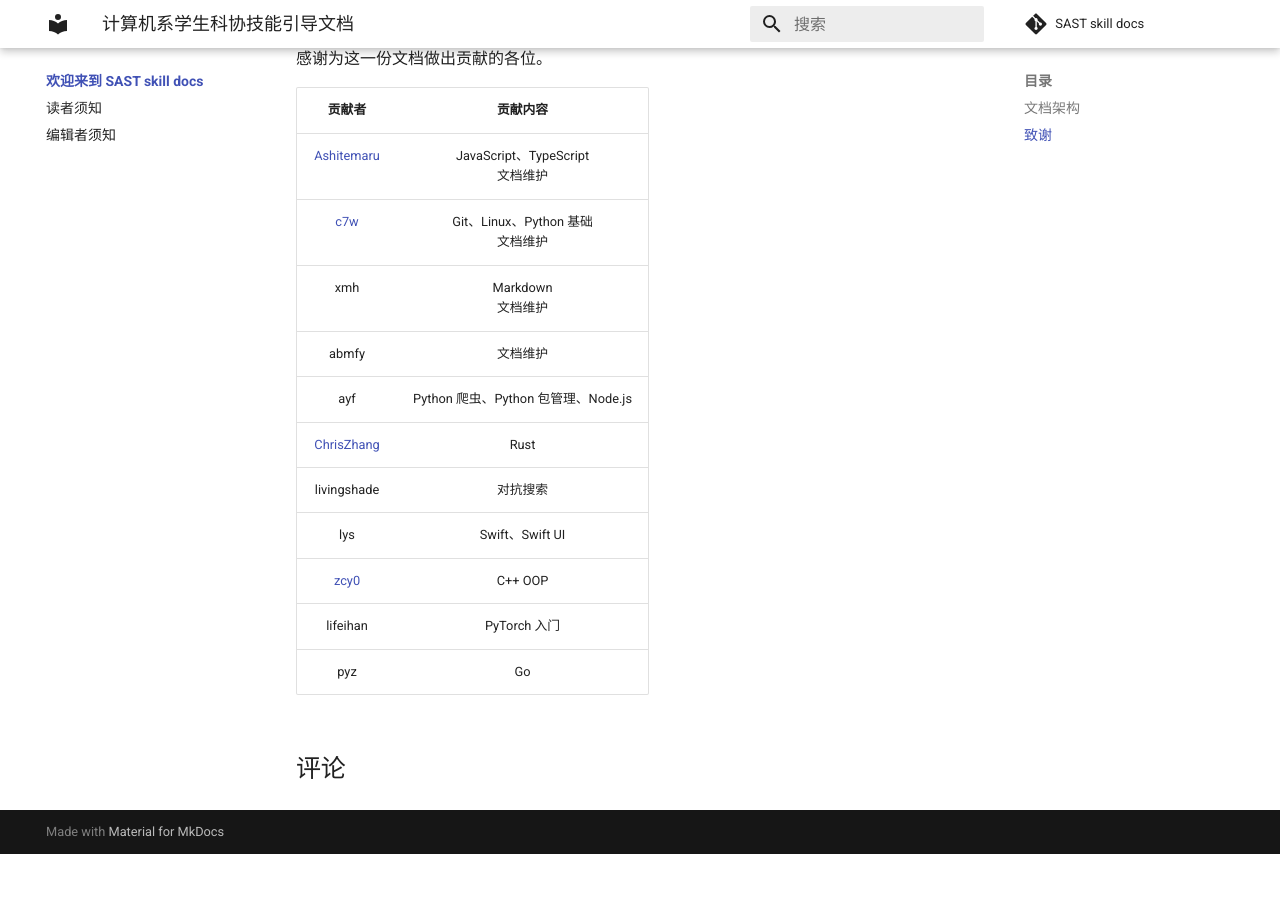
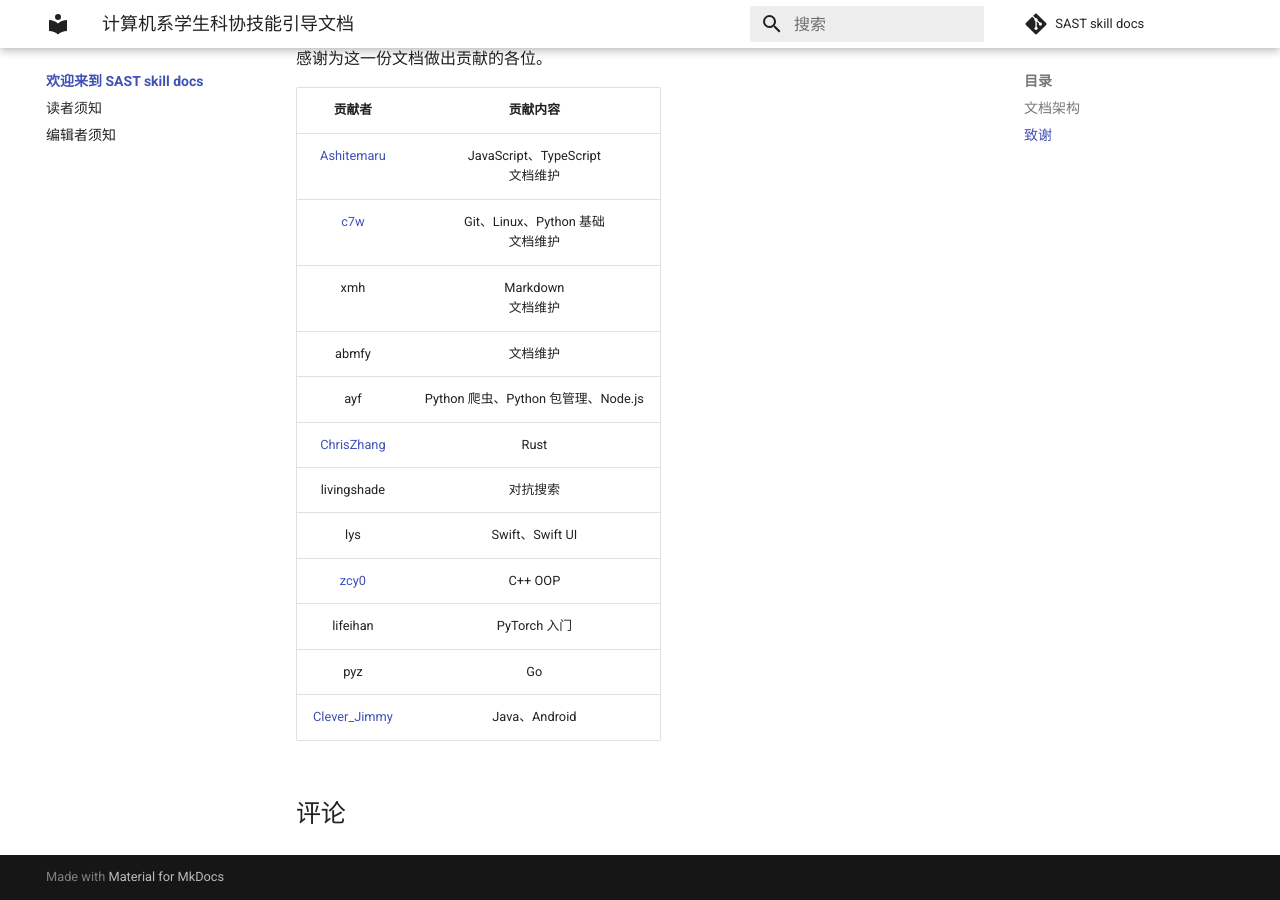
Before and after one commit to SAST-skill-docers/sast-skill-docs, an MkDocs documentation site: the page built from docs/index.md, in a window 1280 px wide and 900 px high, scrolled down 896 px. Built offline with MkDocs 1.6.1 and Material for MkDocs 9.7.7, drawn with Linux system fonts in a browser that asks for light colours; comment, search, counter and statistics services are not loaded; before the commit the page ends 1750 px from its top, so only the background shows below that.

Commit message:
feat: add Clever_Jimmy as contributor

```diff
--- a/docs/index.md
+++ b/docs/index.md
@@ -36,3 +36,4 @@
 | [zcy0](https://zhaochenyang20.github.io) | C++ OOP |
 | lifeihan | PyTorch 入门 |
 | pyz | Go |
+| [Clever_Jimmy](https://leverimmy.top/) | Java、Android |
```
